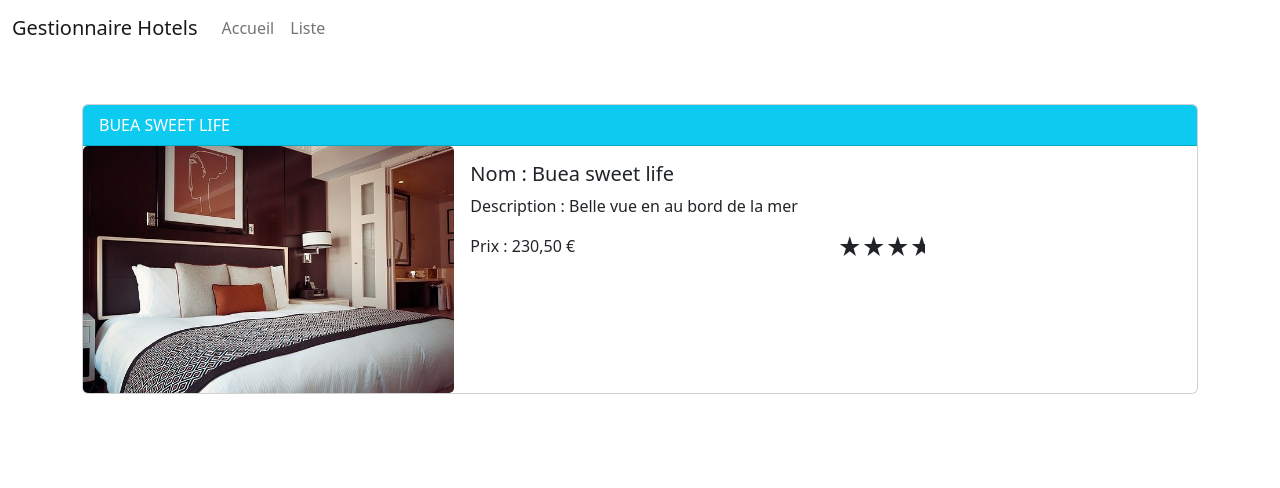
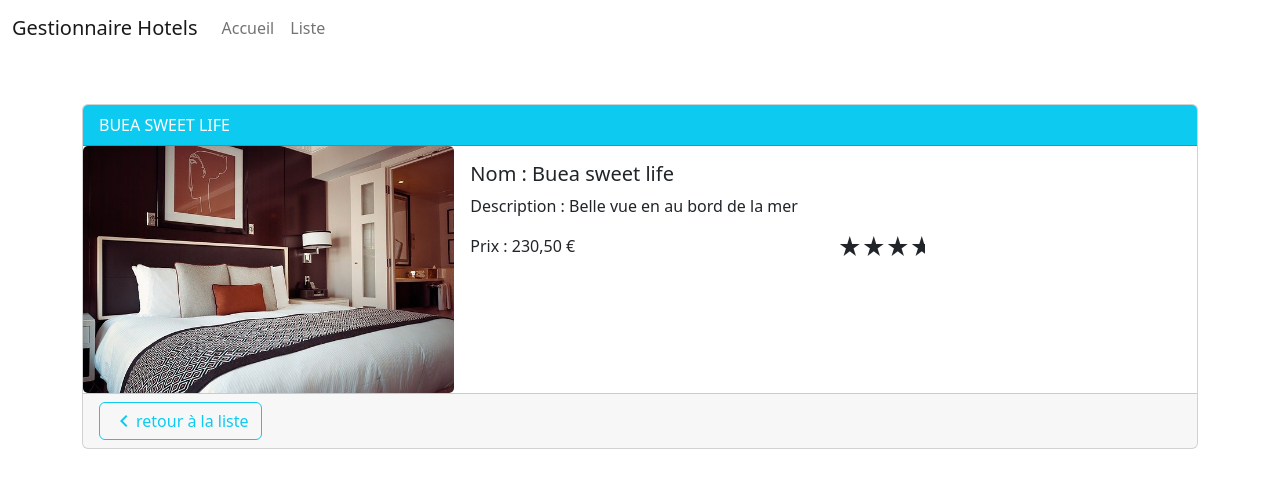
Before and after one commit to da-cruzdev/first_angular-app, an Angular app: page /hotels/1 in a window 1280 px wide. Shown: the top 488 px of the page. Built offline with nearby package versions, Linux system fonts and the light colour scheme.

Commit message:
add button to go back to hotel list

```diff
--- a/src/app/hotel-list/hotel-detail/hotel-detail.component.html
+++ b/src/app/hotel-list/hotel-detail/hotel-detail.component.html
@@ -32,5 +32,12 @@
         </div>
       </div>
     </div>
+
+    <div class="card-footer">
+      <button class="btn btn-outline-info d-flex" (click)="backToList()">
+        <span class="material-icons">keyboard_arrow_left</span>
+        retour à la liste
+      </button>
+    </div>
   </div>
 </div>
--- a/src/app/hotel-list/hotel-detail/hotel-detail.component.ts
+++ b/src/app/hotel-list/hotel-detail/hotel-detail.component.ts
@@ -1,5 +1,5 @@
 import { Component, OnInit } from '@angular/core';
-import { ActivatedRoute } from '@angular/router';
+import { ActivatedRoute, Router } from '@angular/router';
 import { HotelListService } from '../hotel-list.service';
 import { IHotel } from '../hotel';
 
@@ -11,7 +11,8 @@ import { IHotel } from '../hotel';
 export class HotelDetailComponent implements OnInit {
   constructor(
     private route: ActivatedRoute,
-    private readonly hotelService: HotelListService
+    private readonly hotelService: HotelListService,
+    private router: Router
   ) {}
 
   public hotel: IHotel = <IHotel>{};
@@ -25,4 +26,8 @@ export class HotelDetailComponent implements OnInit {
       console.log('hotels: ', this.hotel);
     });
   }
+
+  public backToList(): void {
+    this.router.navigate(['/hotels']);
+  }
 }
```
